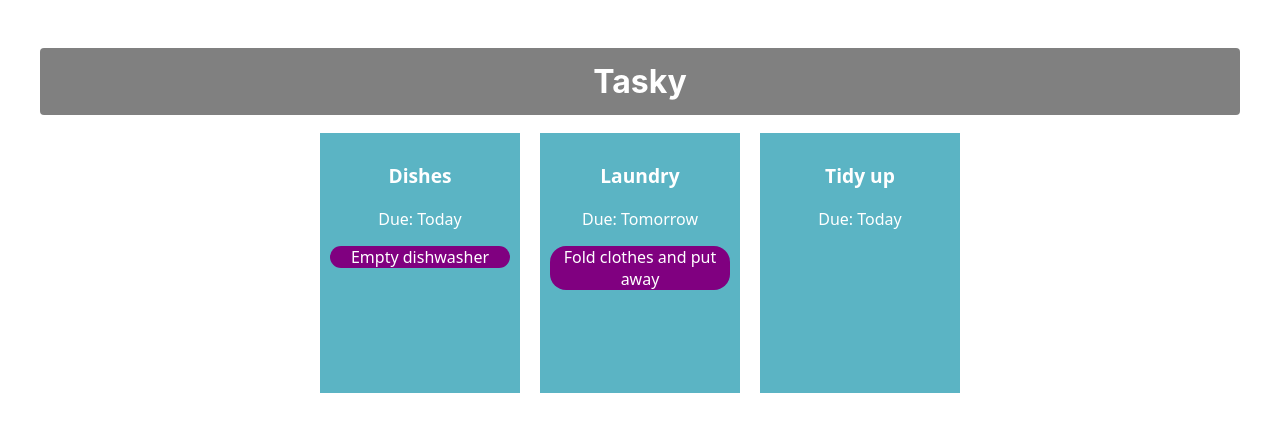
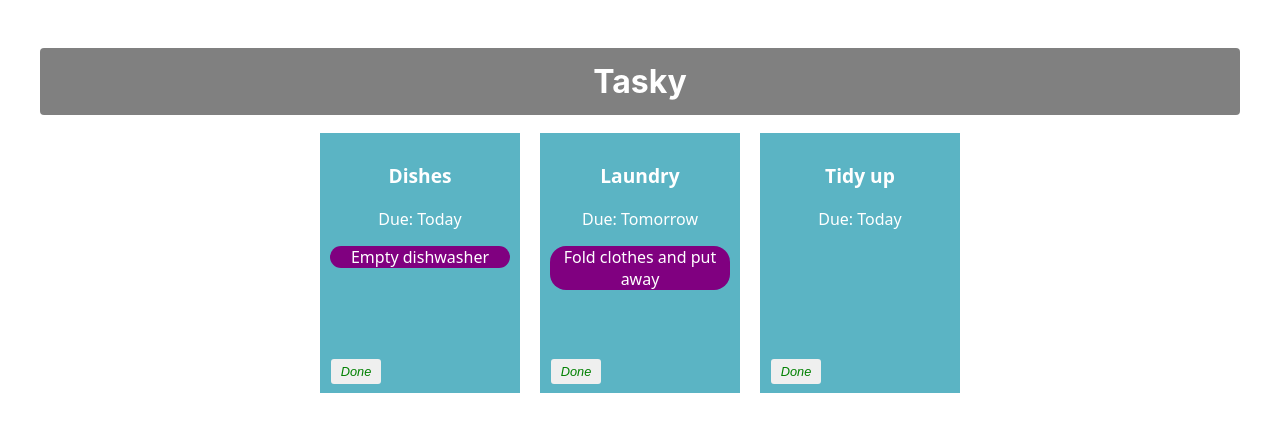
Before and after one commit to Daniel-O-Brien/react-basics-labs, a React (Create React App) app in the folder tasky/: page / in a window 1280 px wide. Shown: the top 432 px of the page. Built offline with nearby package versions, Linux system fonts and the light colour scheme.

Commit message:
Mark task as done

```diff
--- a/tasky/src/App.css
+++ b/tasky/src/App.css
@@ -39,3 +39,20 @@
   background-color: purple;
   border-radius: 1em;
 }
+
+button {
+  border: none;
+  border-radius: 3px;
+  font-style: italic;
+  font-size: 0.8em;
+  margin: 4px 6px;
+  width: 50px;
+  height: 25px;
+}
+
+.doneButton {
+  position: absolute;
+  bottom: 5px;
+  left: 5px;
+  color: green;
+}
--- a/tasky/src/App.js
+++ b/tasky/src/App.js
@@ -5,20 +5,28 @@
 function App() {
   const [ taskState, setTaskState ] = useState({
     tasks: [
-      { id: 1, title:"Dishes", description: "Empty dishwasher", deadline: "Today" },
-      { id: 2, title: "Laundry", description: "Fold clothes and put away", deadline: "Tomorrow" },
-      { id: 3, title: "Tidy up", deadline: "Today" }
+      { id: 1, title:"Dishes", description: "Empty dishwasher", deadline: "Today", done: false },
+      { id: 2, title: "Laundry", description: "Fold clothes and put away", deadline: "Tomorrow", done: false },
+      { id: 3, title: "Tidy up", deadline: "Today", done: false}
     ]
   });
+  const doneHandler = (taskIndex) => {
+    const tasks = [...taskState.tasks];
+    tasks[taskIndex].done = !tasks[taskIndex].done;
+    setTaskState({tasks});
+    console.log(`${taskIndex} ${tasks[taskIndex].done}`);
+  }
   return (
     <div className="container">
       <h1>Tasky</h1>
-      {taskState.tasks.map((task) => (
+      {taskState.tasks.map((task, index) => (
     <Task
       title={task.title}
       description={task.description}
       deadline={task.deadline}
       key={task.id}
+      done={task.done}
+      markDone={() => doneHandler(index)}
     />
   ))}
     </div>
--- a/tasky/src/components/Task.js
+++ b/tasky/src/components/Task.js
@@ -1,12 +1,12 @@
 import React from 'react';
 
 const Task = (props) => {
-
     return (
-    <div className="card">
+        <div className="card" style={{backgroundColor: props.done ? 'lightgrey' : '#5bb4c4'}}>
         <p className="title">{props.title}</p>
         <p>Due: {props.deadline}</p>
         <p className="description">{props.description}</p>
+        <button onClick={props.markDone} className='doneButton'>Done</button>
     </div>
     )
 }
```
